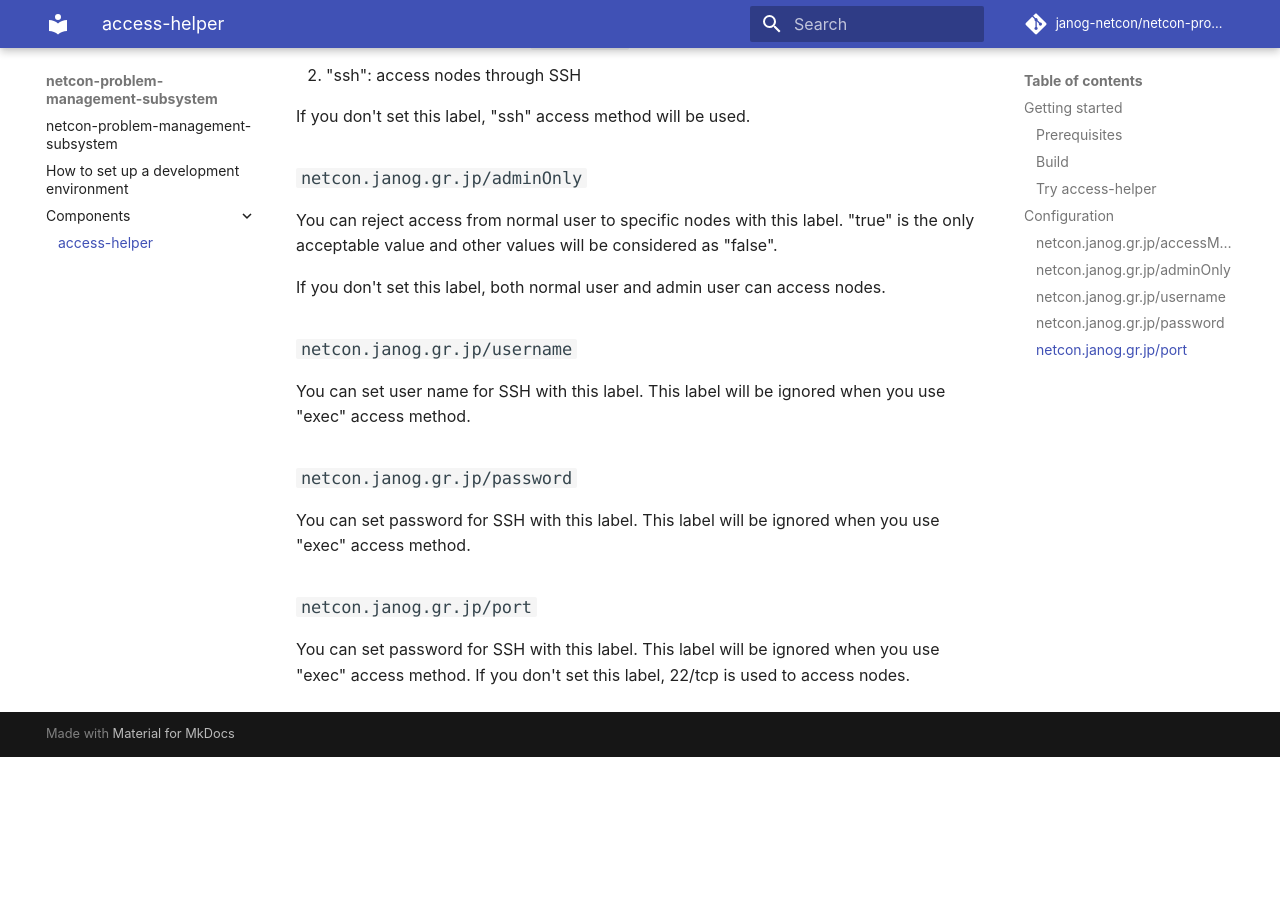
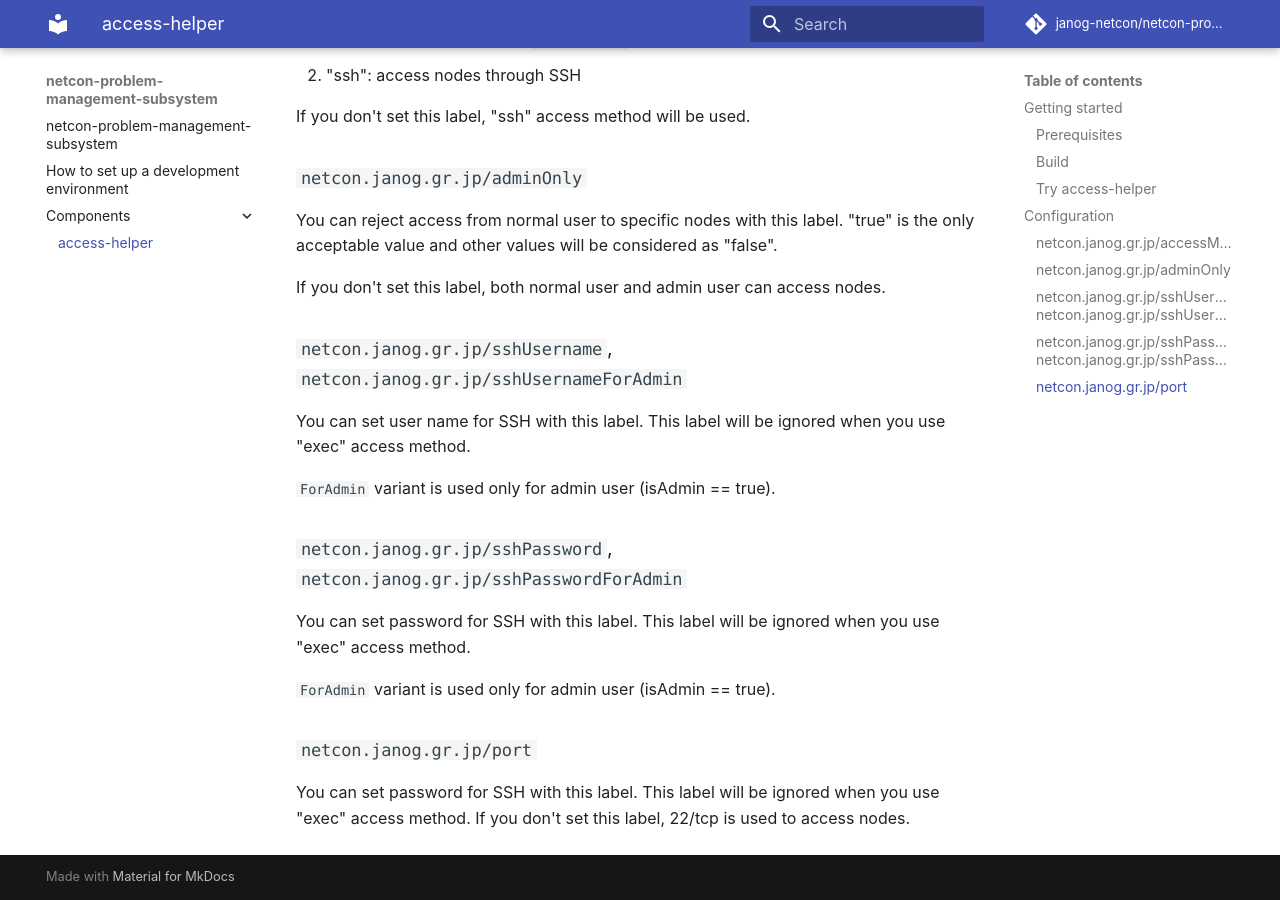
Before and after one commit to janog-netcon/netcon-problem-management-subsystem, an MkDocs documentation site: the page built from docs/components/access-helper.md, in a window 1280 px wide and 900 px high, scrolled down 2518 px. Built offline with MkDocs 1.6.1 and Material for MkDocs 9.7.7, drawn with Linux system fonts in a browser that asks for light colours; comment, search, counter and statistics services are not loaded; before the commit the page ends 3275 px from its top, so only the background shows below that.

Commit message:
Fix docs is outdated

```diff
--- a/docs/components/access-helper.md
+++ b/docs/components/access-helper.md
@@ -121,13 +121,17 @@ You can reject access from normal user to specific nodes with this label. "true"
 
 If you don't set this label, both normal user and admin user can access nodes.
 
-### `netcon.janog.gr.jp/username`
+### `netcon.janog.gr.jp/sshUsername`, `netcon.janog.gr.jp/sshUsernameForAdmin`
 
 You can set user name for SSH with this label. This label will be ignored when you use "exec" access method.
 
-### `netcon.janog.gr.jp/password`
+`ForAdmin` variant is used only for admin user (isAdmin == true).
+
+### `netcon.janog.gr.jp/sshPassword`, `netcon.janog.gr.jp/sshPasswordForAdmin`
 
 You can set password for SSH with this label. This label will be ignored when you use "exec" access method.
+
+`ForAdmin` variant is used only for admin user (isAdmin == true).
 
 ### `netcon.janog.gr.jp/port`
 
```
